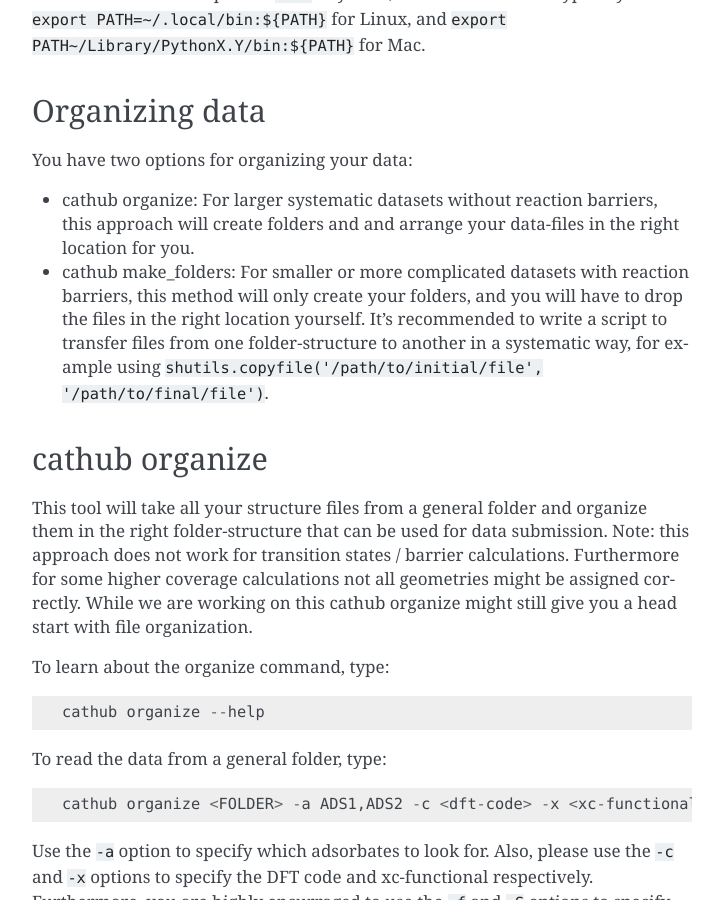
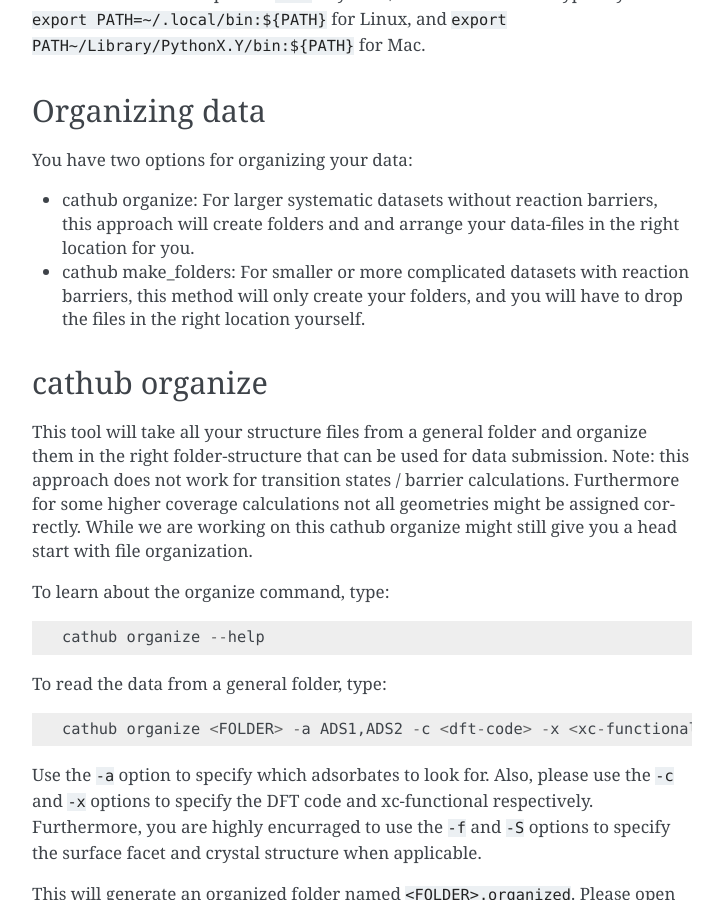
Before and after one commit to SUNCAT-Center/CatalysisHubBackend, a Sphinx documentation site: the page built from docs/source/tutorials/upload.rst, in a window 1280 px wide and 900 px high, scrolled down 1231 px. Shown: the whole window, without its empty margins (388-1111 px from the left). Built offline with Sphinx 7.4.7, drawn with Linux system fonts in a browser that asks for light colours; pages that are not in the unit, such as notebooks, are missing from menus; some of the changed text lies outside the part shown.

Commit message:
small corrections in docs

```diff
--- a/docs/source/tutorials/upload.rst
+++ b/docs/source/tutorials/upload.rst
@@ -41,7 +41,7 @@ You have two options for organizing your data:
 
 * cathub organize: For larger systematic datasets without reaction barriers, this approach will create folders and and arrange your data-files in the right location for you.
 
-* cathub make_folders: For smaller or more complicated datasets with reaction barriers, this method will only create your folders, and you will have to drop the files in the right location yourself. It's recommended to write a script to transfer files from one folder-structure to another in a systematic way, for example using :code:`shutils.copyfile('/path/to/initial/file', '/path/to/final/file')`.
+* cathub make_folders: For smaller or more complicated datasets with reaction barriers, this method will only create your folders, and you will have to drop the files in the right location yourself.
 
 cathub organize
 ................
```
Also changed, not shown: other parts of docs/source/tutorials/upload.rst (+1 -1 lines).
